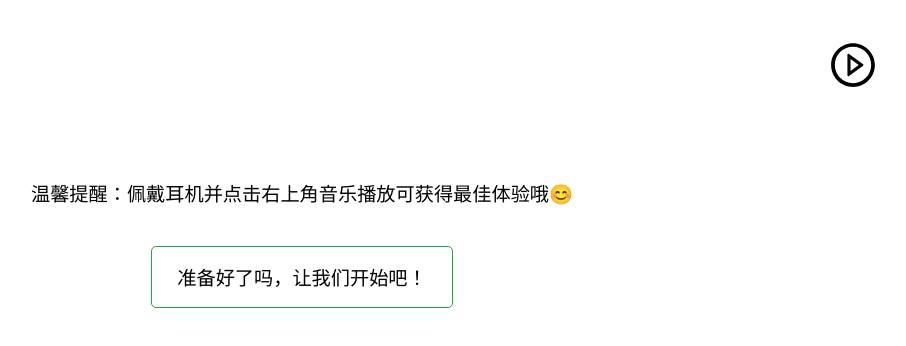
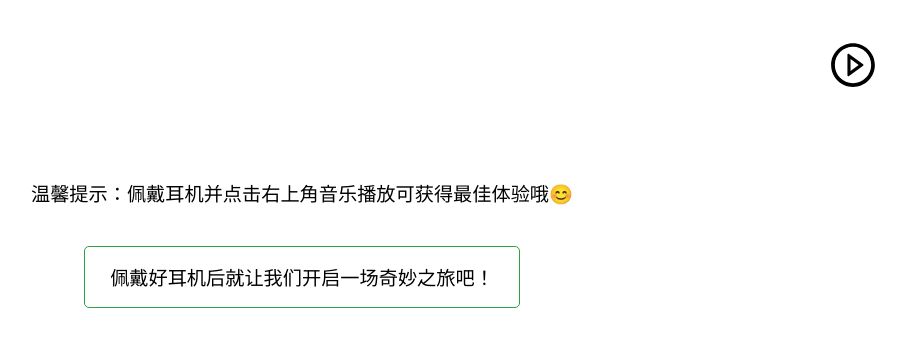
Before and after one commit to mtbasktm/Physics, a website: page index.html in a window 1280 px wide. Shown: the top 346 px of the page, without its empty margins (338-1244 px from the left). Drawn offline with nearby package versions, Linux system fonts and the light colour scheme.

Commit message:
Update index.html

```diff
--- a/index.html
+++ b/index.html
@@ -5,7 +5,7 @@
   <meta charset="UTF-8">
   <meta name="viewport" content="width=device-width, initial-scale=1.0">
   <meta http-equiv="X-UA-Compatible" content="ie=edge">
-  <title>生日快乐!!! :)</title>
+  <title>！蝴蝶公主的20岁生日！</title>
   <link href="https://fonts.googleapis.com/css?family=Work+Sans:300,400" rel="stylesheet">
   <link rel="shortcut icon" type="image/png" href="img/favicon.png" />
   <link rel="stylesheet" href="style/style.css">
@@ -14,9 +14,9 @@
 <body>
   <button id="playPauseButton" class="play-pause"></button>
   <div class="startSign">
-    <p class="two">温馨提醒：佩戴耳机并点击右上角音乐播放可获得最佳体验哦😊</p>
+    <p class="two">温馨提示：佩戴耳机并点击右上角音乐播放可获得最佳体验哦😊</p>
     <!-- 开始按钮 -->
-    <p id="startButton" class="two button">准备好了吗，让我们开始吧！</p>
+    <p id="startButton" class="two button">佩戴好耳机后就让我们开启一场奇妙之旅吧！</p>
   </div>
 
   <div class="container">
```
